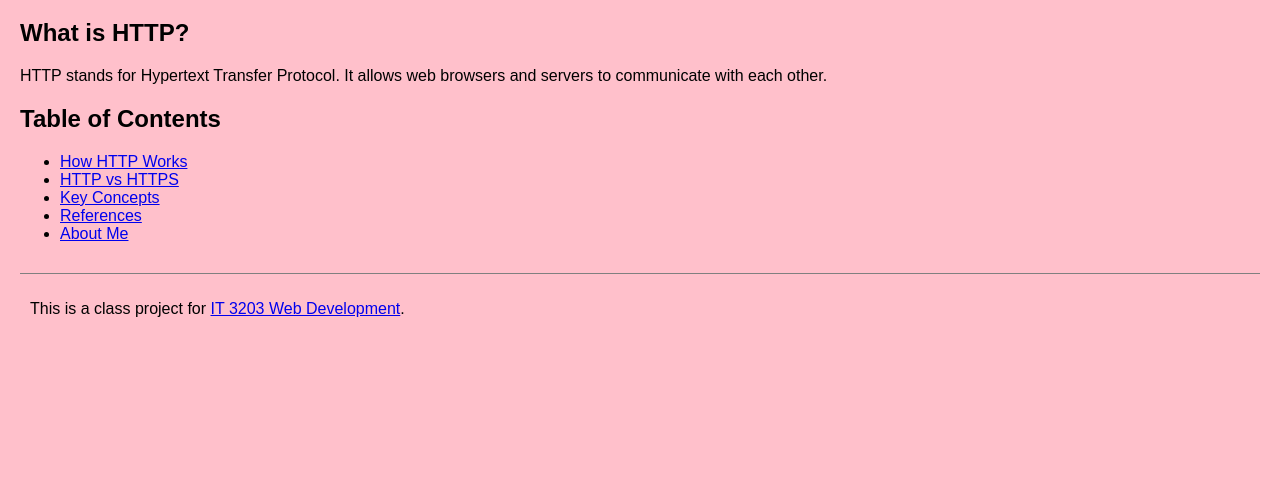
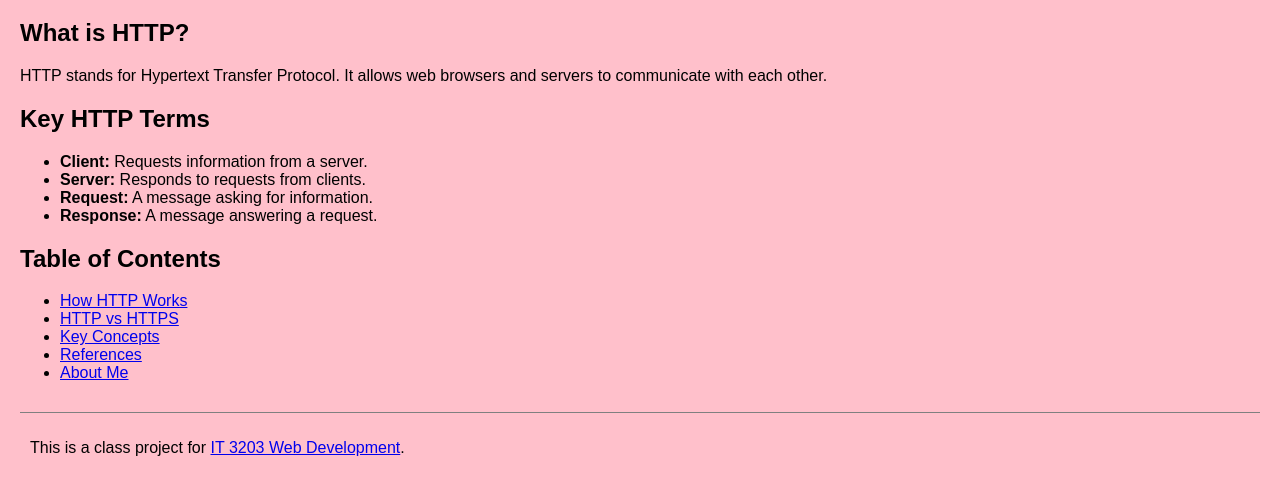
Before and after one commit to tonderrius/IT3203ProjectWebsite, a plain HTML site: page index.html in a window 1280 px wide. Shown: the part 131-626 px from the top of the page. Drawn offline with Linux system fonts and the light colour scheme.

Commit message:
Update index.html for improved layout and content
Added viewport meta tag and enhanced content structure with main and section elements.

```diff
--- a/index.html
+++ b/index.html
@@ -3,7 +3,8 @@
 <html lang="en">
 <head>
 <meta charset="UTF-8">
-<title>HTTP Website</title>
+<meta name="viewport" content="width=device-width, initial-scale=1.0">
+<title>Home - HTTP Website</title>
 <link rel="stylesheet" href="style.css">
 </head>
 <body>
@@ -18,16 +19,28 @@
 <a href="about.html">About Me</a>
 </nav>
 
+<main>
+
 <h1 id="main-title">HTTP (Hypertext Transfer Protocol)</h1>
 
 <h2>What is HTTP?</h2>
 
 <p class="intro">HTTP stands for Hypertext Transfer Protocol. It allows web browsers and servers to communicate with each other.</p>
 
+<!-- Key Terms -->
+<section>
+<h2>Key HTTP Terms</h2>
+<ul>
+<li><b>Client:</b> Requests information from a server.</li>
+<li><b>Server:</b> Responds to requests from clients.</li>
+<li><b>Request:</b> A message asking for information.</li>
+<li><b>Response:</b> A message answering a request.</li>
+</ul>
+</section>
 
 <!-- Table of Contents -->
+<section>
 <h2>Table of Contents</h2>
-
 <ul>
 <li><a href="how-http-works.html">How HTTP Works</a></li>
 <li><a href="https.html">HTTP vs HTTPS</a></li>
@@ -35,6 +48,9 @@
 <li><a href="references.html">References</a></li>
 <li><a href="about.html">About Me</a></li>
 </ul>
+</section>
+
+</main>
 
 <!-- Footer -->
 <footer>
@@ -43,5 +59,3 @@
 
 </body>
 </html>
-
-<!-- Updated website for GitHub Pages -->
```
